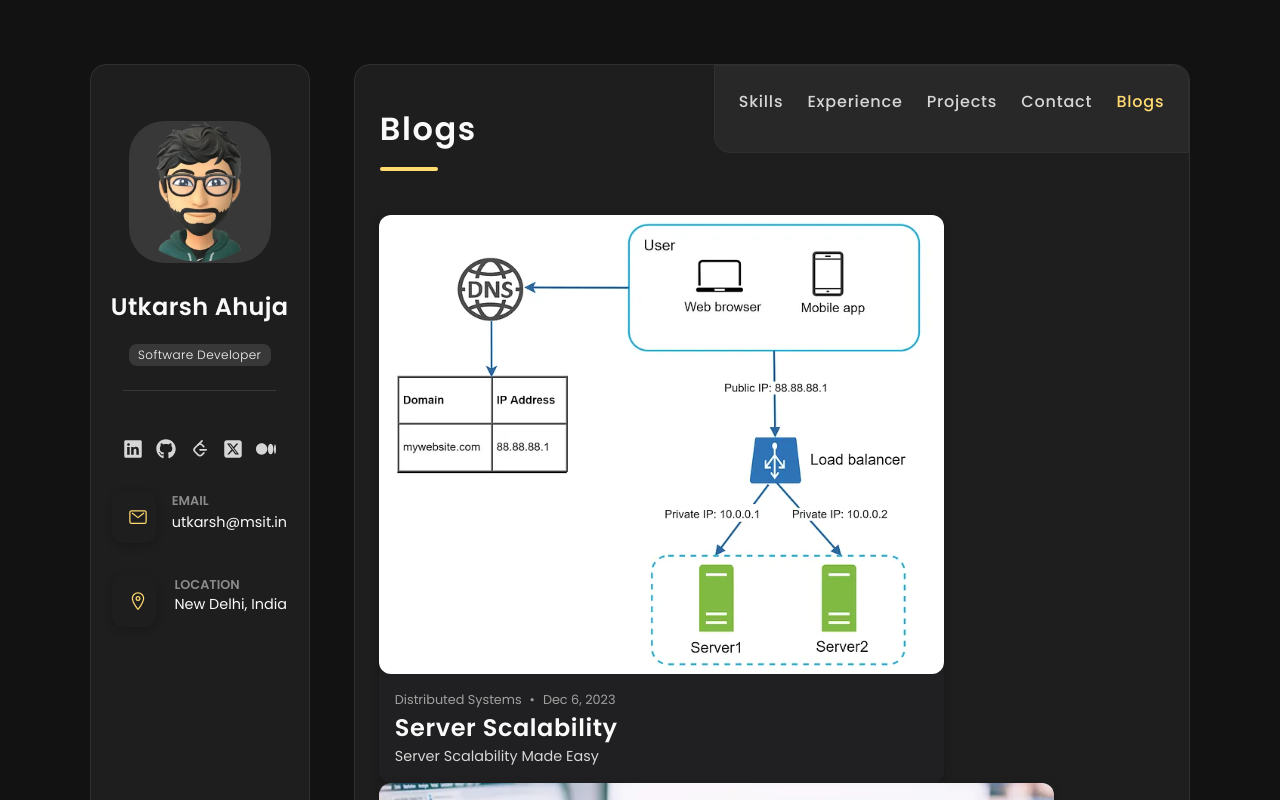
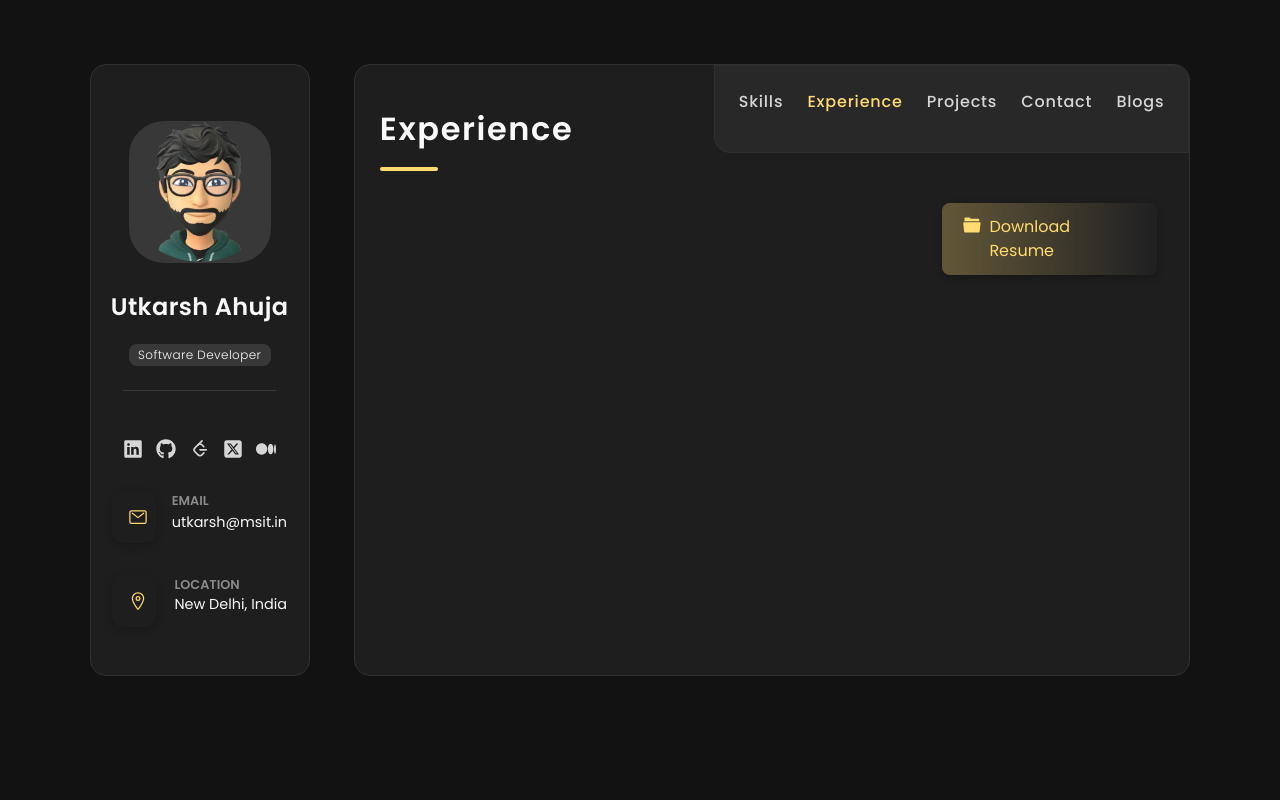
Before and after one commit to UtkarshAhuja2003/Portfolio, a Next.js app: page / in a window 1280 px wide. Shown: the top 800 px of the page. Built offline with nearby package versions, Linux system fonts and the light colour scheme.

Commit message:
feat: resume added

```diff
--- a/src/app/Components/Main/Experience/index.tsx
+++ b/src/app/Components/Main/Experience/index.tsx
@@ -1,8 +1,20 @@
-
+import { IoIosFolderOpen } from "react-icons/io";
 
 const Experience = () => {
   return (
-    <div>Experience</div>
+    <div>
+      <div className="p-8">
+        <div className="w-[80%] md:w-[28%] md:ml-[72%]">
+          <a href="/Utkarsh_Ahuja.pdf" download>
+            <div className="flex text-[#FFDB70] shadow-[rgba(0,_0,_0,_0.24)_0px_3px_8px] py-3 px-5 rounded-lg bg-gradient-to-r from-[#FFDB70]/30 to-[#202022]">
+              <IoIosFolderOpen size={20} />
+              <p className="pl-2">Download Resume</p>
+            </div>
+          </a>
+        </div>
+
+      </div>
+    </div>
   )
 }
 
--- a/src/app/Components/Main/index.tsx
+++ b/src/app/Components/Main/index.tsx
@@ -8,7 +8,7 @@ import Contact from "./Contact";
 import Blogs from "./Blogs";
 
 const Main = () => {
-  const [selectedCard, setSelectedCard] = useState("Blogs");
+  const [selectedCard, setSelectedCard] = useState("Experience");
 
   return (
     <div>
```
Also changed, not shown: 1 other file (tests, documents, lock files or other folders).
